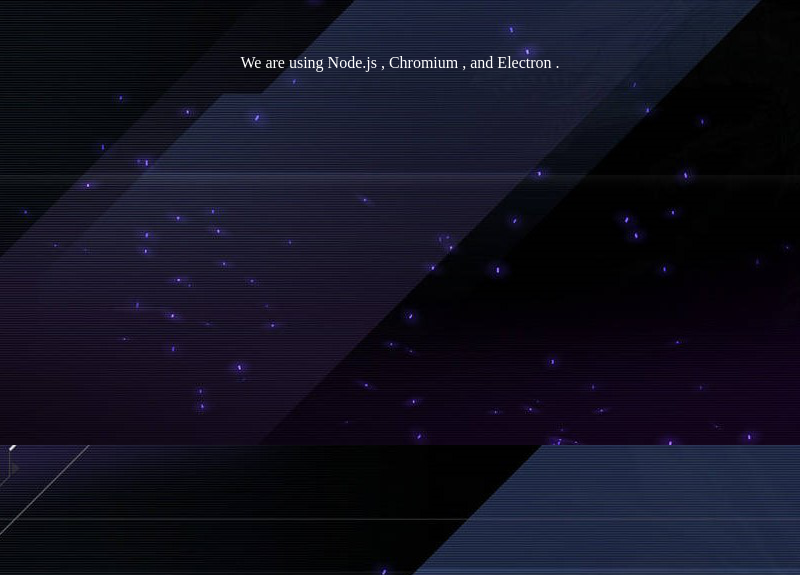
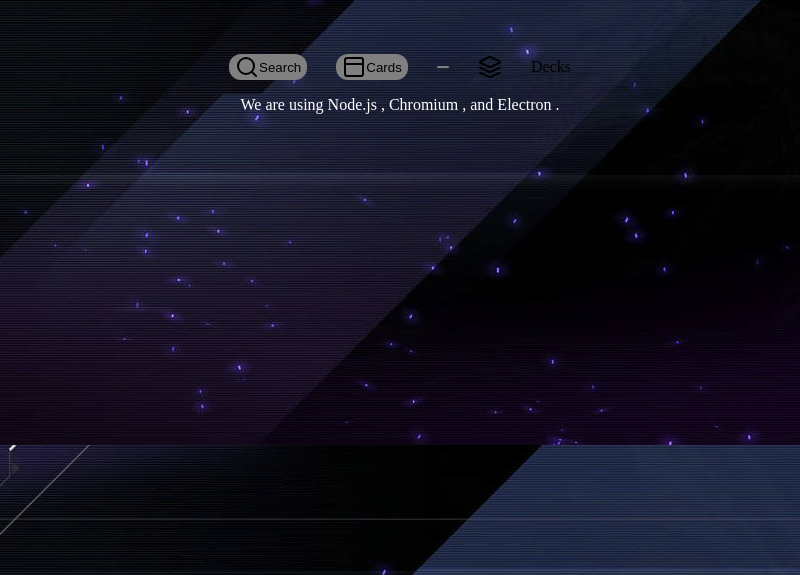
Before and after one commit to ProfessorFish/DuelGazer, an Electron app: page Pages/Main/index.html in a window 800 px wide. Shown: the part 225-800 px from the top of the page. Drawn offline with Linux system fonts and the light colour scheme.

Commit message:
Make the images do the thing, also centre

```diff
--- a/Pages/Main/index.html
+++ b/Pages/Main/index.html
@@ -1,18 +1,35 @@
 <!DOCTYPE html>
 <html>
+
 <head>
     <meta charset="UTF-8">
     <title>Hello World!</title>
     <meta http-equiv="Content-Security-Policy" content="script-src 'self' 'unsafe-inline';" />
     <link href="style.css" rel="stylesheet">
 </head>
+
 <body>
     <div class="topbar"></div>
     <h1 id="title">Duel Gazer</h1>
+    <div class="buttoncontainer">
+        <button id="search">
+            <img src="../../Resources/Main/search.svg">
+            Search
+        </button>
+        <button id="cards">
+            <img src="../../Resources/Main/card.svg">
+            Cards
+        </button>
+        <button id="decks"></button>
+            <img src="../../Resources/Main/deck.svg">
+            Decks
+        </button>
+    </div>
     <p>
         We are using Node.js <span id="node-version"></span>,
         Chromium <span id="chrome-version"></span>,
         and Electron <span id="electron-version"></span>.
     </p>
 </body>
+
 </html>
--- a/Pages/Main/style.css
+++ b/Pages/Main/style.css
@@ -1,7 +1,10 @@
 body {
     margin: 0px;
     background-image: url("../../Resources/Main/bg.png");
+    position: relative;
+    width: 100vw
 }
+
 .topbar {
     -webkit-app-region: drag;
     height: 30px;
@@ -19,3 +22,19 @@
     color: white;
     text-align: center;
 }
+
+button {
+    background-color: grey;
+    display: flex;
+    align-items: center;
+    border-radius: 12px;
+    border: none;
+}
+
+.buttoncontainer {
+    display: flex;
+    align-items: center;
+    margin: auto;
+    width: 50%;
+    justify-content: space-evenly;
+}
```
Also changed, not shown: Resources/Main/card.svg (added), Resources/Main/deck.svg (added), Resources/Main/search.svg (added).
